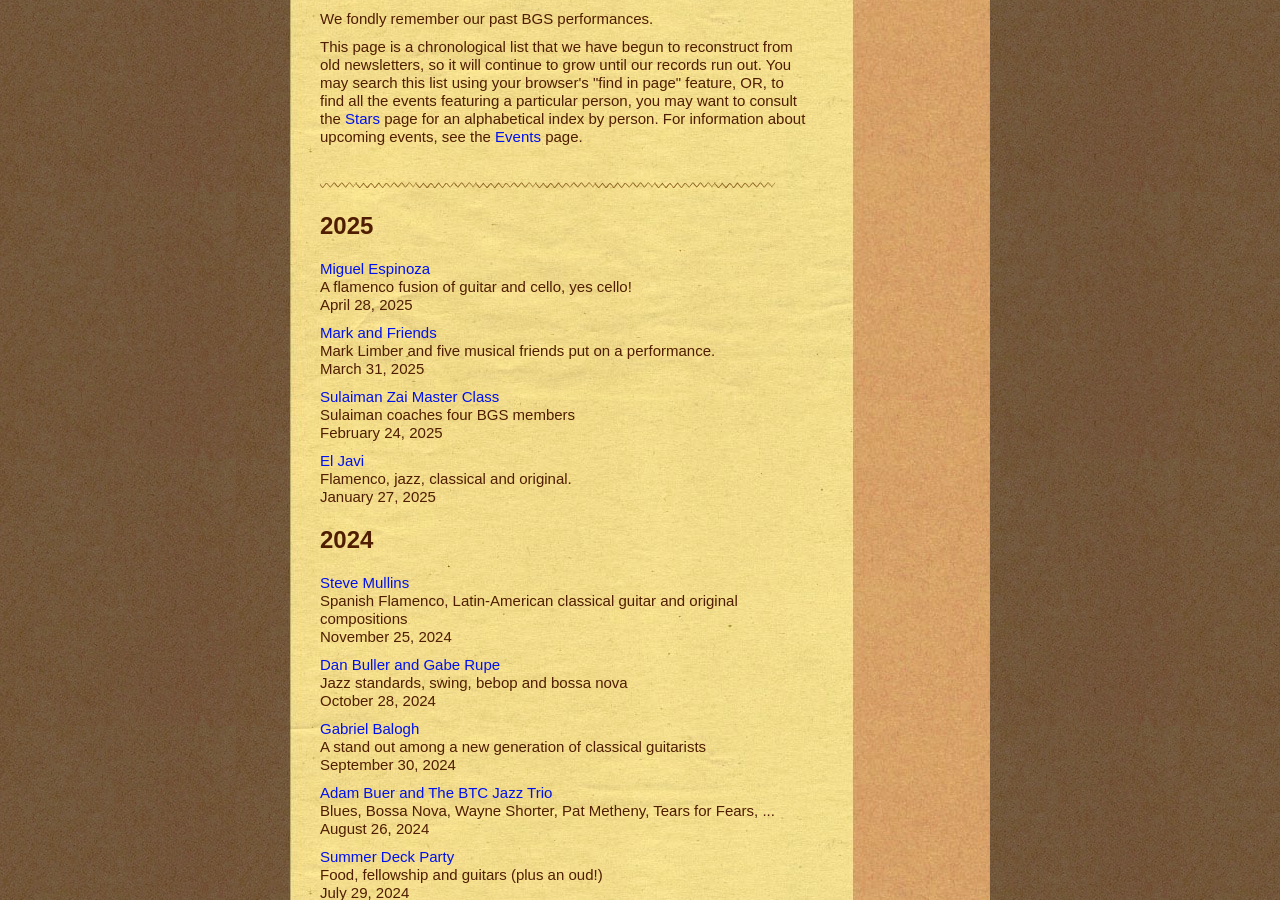
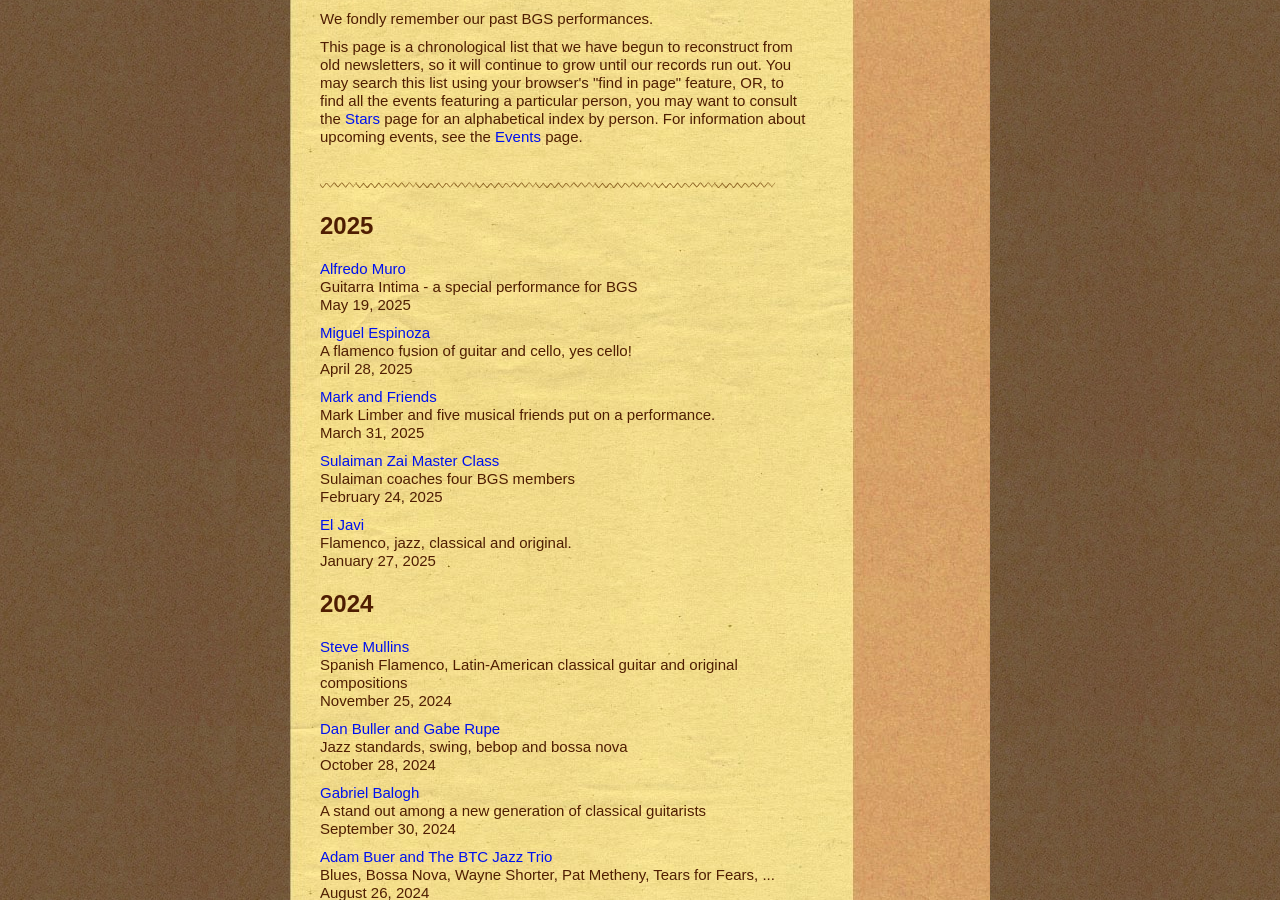
Before and after one commit to boulderguitarsociety/boulderguitarsociety.github.io, a Jekyll site: the page built from Memories.html, in a window 1280 px wide and 900 px high, scrolled down 342 px. Built offline with Jekyll 4.4.1, drawn with Linux system fonts in a browser that asks for light colours.

Commit message:
initial May2025 event post

```diff
--- /dev/null
+++ b/_posts/2025-05-19-alfredo-muro.md
@@ -0,0 +1,9 @@
+---
+layout: an-event
+title: "Alfredo Muro"
+brief: "Guitarra Intima - a special performance for BGS"
+tags:
+- Alfredo Muro
+- Muro, Alfredo
+---
+![DenverGuitarDuo](/pics/20250519-AlfredoMuro.png)
```
Also changed, not shown: Events.md (+1 -0 lines), pics/20250519-AlfredoMuro.png (added), strs/20250519a.jpg (added).
